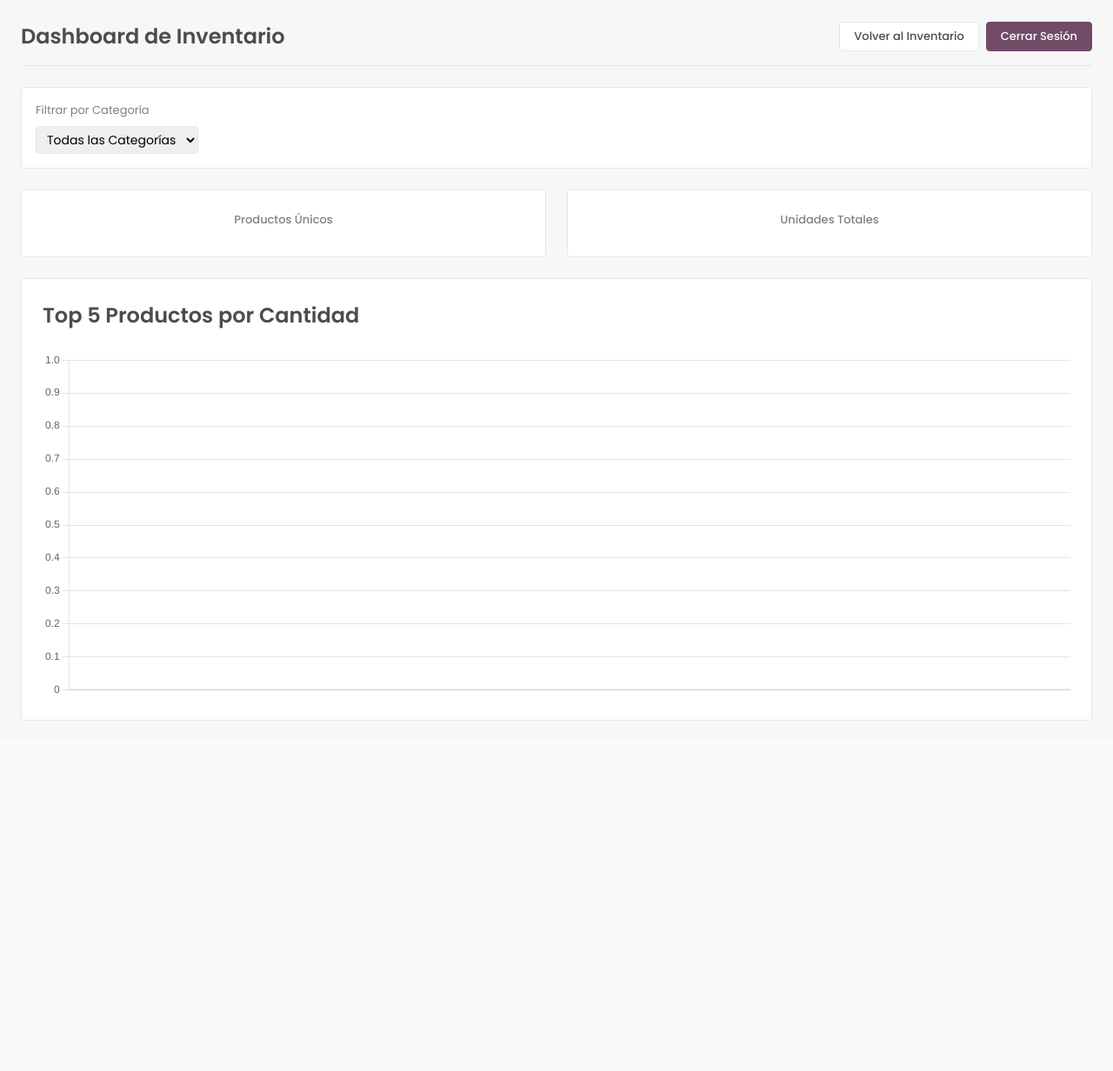
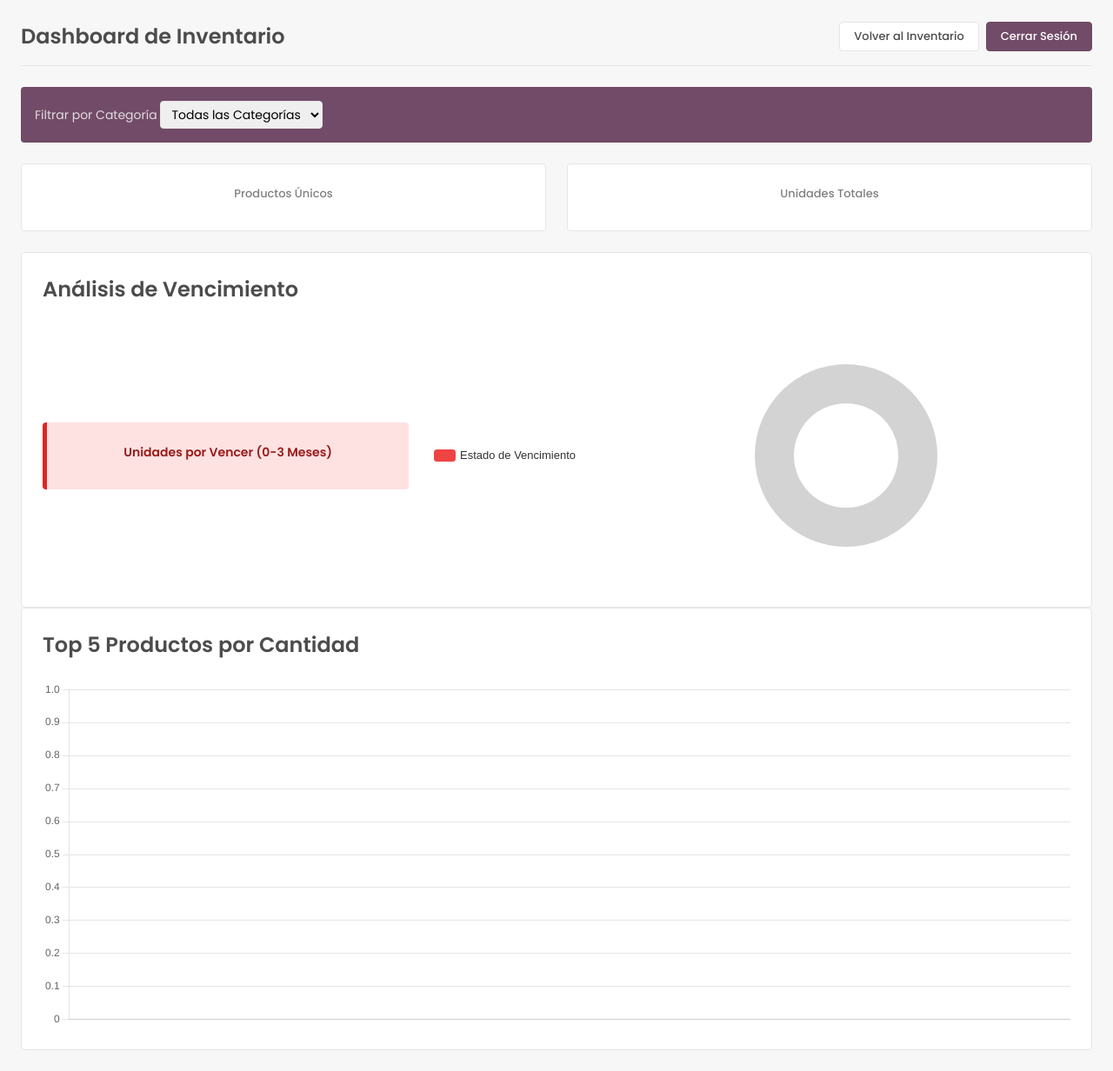
Before and after one commit to josemontero-agv/dashboard-Cobranzas, a Flask app: template templates/dashboard.html in a window 1280 px wide. Shown: the whole page at 87% size. Before the commit the page ends 829 px from the top, so only its background shows below. Run offline with Flask 3, Linux system fonts and the light colour scheme; the template is opened without the code that fills it, so the values that code supplies are empty; some libraries are stand-ins or nearby versions.

Commit message:
nuevo grafico

```diff
--- a/app.py
+++ b/app.py
@@ -47,6 +47,18 @@
 
     inventory_data = data_manager.get_stock_inventory(**selected_filters)
 
+    # **MEJORA**: Añadimos la lógica de filtro de vencimiento aquí también
+    exp_status = request.args.get('exp_status')
+    if exp_status and inventory_data:
+        if exp_status == 'vence_pronto':
+            inventory_data = [item for item in inventory_data if item['meses_expira'] is not None and 0 <= item['meses_expira'] <= 3]
+        elif exp_status == 'advertencia':
+            inventory_data = [item for item in inventory_data if item['meses_expira'] is not None and 4 <= item['meses_expira'] <= 7]
+        elif exp_status == 'ok':
+            inventory_data = [item for item in inventory_data if item['meses_expira'] is not None and 8 <= item['meses_expira'] <= 12]
+        elif exp_status == 'largo_plazo':
+            inventory_data = [item for item in inventory_data if item['meses_expira'] is not None and item['meses_expira'] > 12]
+
     if not inventory_data:
         flash('No hay datos para exportar.', 'warning')
         return redirect(url_for('inventory'))
@@ -87,7 +99,6 @@
 
     return render_template('dashboard.html', data=dashboard_data, categories=available_categories, selected_id=selected_category_id)
 
-# **RUTA DE INVENTARIO MODIFICADA**
 @app.route('/', methods=['GET', 'POST'])
 def inventory():
     if 'username' not in session:
@@ -95,17 +106,29 @@
 
     filter_options = data_manager.get_filter_options()
 
-    # Usamos request.values que combina los datos del formulario (POST) y de la URL (GET)
     selected_filters = {
         'search_term': request.values.get('search_term'),
-        'product_id': request.values.get('product_id', type=int), # <-- Leemos el product_id
+        'product_id': request.values.get('product_id', type=int),
         'grupo_id': request.values.get('grupo_id', type=int),
         'linea_id': request.values.get('linea_id', type=int),
         'lugar_id': request.values.get('lugar_id', type=int)
     }
 
-    # Pasamos todos los filtros a la función de búsqueda
     stock_data = data_manager.get_stock_inventory(**selected_filters)
+
+    exp_status = request.args.get('exp_status')
+    if exp_status and stock_data:
+        if exp_status == 'vence_pronto':
+            stock_data = [item for item in stock_data if item['meses_expira'] is not None and 0 <= item['meses_expira'] <= 3]
+        elif exp_status == 'advertencia':
+            stock_data = [item for item in stock_data if item['meses_expira'] is not None and 4 <= item['meses_expira'] <= 7]
+        elif exp_status == 'ok':
+            stock_data = [item for item in stock_data if item['meses_expira'] is not None and 8 <= item['meses_expira'] <= 12]
+        elif exp_status == 'largo_plazo':
+            stock_data = [item for item in stock_data if item['meses_expira'] is not None and item['meses_expira'] > 12]
+
+    # **MEJORA**: Añadimos el filtro de vencimiento al diccionario para que el botón de exportar lo "recuerde"
+    selected_filters['exp_status'] = exp_status
 
     return render_template(
         'inventory.html',
--- a/static/css/style.css
+++ b/static/css/style.css
@@ -1,8 +1,8 @@
 /* static/css/style.css */
-@import url('https://fonts.googleapis.com/css2?family=Poppins:wght@400;500;600&display=swap');
+@import url('https://fonts.googleapis.com/css2?family=Poppins:wght@400;500;600;700&display=swap');
 
 :root {
-    /* Paleta de Colores Inspirada en Odoo */
+    /* Paleta de Colores */
     --color-primary: #714B67;
     --color-primary-dark: #633f5a;
     --color-text-primary: #4c4c4c;
@@ -14,11 +14,11 @@
     /* Colores de estado */
     --color-danger-bg: #FEE2E2;
     --color-danger-text: #991B1B;
-    --color-warning-bg: #d9dbde;
+    --color-danger-dark: #DC2626;
+    --color-warning-bg: #F3F4F6;
     --color-warning-text: #374151;
     --color-success-bg: #D1FAE5;
     --color-success-text: #065F46;
-
 
     /* Tipografía */
     --font-family-base: 'Poppins', -apple-system, BlinkMacSystemFont, "Segoe UI", Roboto, "Helvetica Neue", Arial, sans-serif;
@@ -49,8 +49,7 @@
     box-sizing: border-box;
 }
 
-/* --- COMPONENTES --- */
-/* Encabezado de Página */
+/* --- COMPONENTES GENERALES --- */
 .page-header {
     display: flex;
     flex-wrap: wrap;
@@ -67,7 +66,6 @@
     margin: 0;
 }
 
-/* Barra de Filtros */
 .filter-bar {
     background-color: var(--color-primary);
     padding: var(--space-3);
@@ -79,7 +77,6 @@
     opacity: 0.8;
 }
 
-/* Botones */
 .btn {
     display: inline-flex;
     align-items: center;
@@ -95,7 +92,7 @@
     transition: all 0.2s ease-in-out;
     background-color: var(--color-surface);
     color: var(--color-text-primary);
-    font-family: inherit; /* **MEJORA**: Hereda la fuente principal */
+    font-family: inherit;
 }
 .btn:hover {
     background-color: var(--color-background);
@@ -119,25 +116,22 @@
     border-color: #d9d9d9;
     background-color: var(--color-background);
 }
-
 .filter-bar .btn:hover {
     background-color: var(--color-border);
     color: var(--color-text-primary);
 }
 
-
-/* Formularios */
 .form-control, .form-select {
     height: 32px;
     padding: 0 var(--space-2);
     border: 1px solid var(--color-border);
     border-radius: var(--border-radius);
     font-size: var(--font-size-base);
+    font-family: inherit;
     box-sizing: border-box;
-    font-family: inherit; /* **MEJORA**: Hereda la fuente principal */
 }
 
-/* Tabla */
+/* --- ESTILOS DE TABLA (RESTAURADOS) --- */
 .table-container {
     background-color: var(--color-surface);
     border: 1px solid var(--color-border);
@@ -172,39 +166,55 @@
 .table tbody tr:last-child td {
     border-bottom: none;
 }
-.text-right {
-    text-align: right;
+
+/* Clases de utilidad */
+.text-right { text-align: right; }
+.text-center { text-align: center; }
+.col-no-wrap { white-space: nowrap !important; }
+
+.status-vence-pronto { background-color: var(--color-danger-bg); color: var(--color-danger-text); font-weight: 600; }
+.status-advertencia { background-color: var(--color-warning-bg); color: var(--color-warning-text); }
+.status-ok { background-color: var(--color-success-bg); color: var(--color-success-text); }
+
+/* --- ESTILOS ESPECÍFICOS DEL DASHBOARD --- */
+.grid-container {
+    display: grid;
+    grid-template-columns: 1fr;
+    gap: var(--space-4);
+    margin-bottom: var(--space-4);
 }
-.text-center {
+@media (min-width: 768px) { .grid-container { grid-template-columns: repeat(2, 1fr); } }
+@media (min-width: 1200px) { .grid-container--uneven { grid-template-columns: 1fr 2fr; } }
+
+.kpi-card {
+    background-color: var(--color-surface);
+    border: 1px solid var(--color-border);
+    border-radius: var(--border-radius);
+    padding: var(--space-4);
     text-align: center;
 }
-.col-no-wrap {
-    white-space: nowrap !important;
+.kpi-card__title { font-size: var(--font-size-sm); color: var(--color-text-secondary); font-weight: 500; margin: 0 0 var(--space-2) 0; }
+.kpi-card__value { font-size: var(--font-size-xl); font-weight: 600; margin: 0; }
+
+.alert-card {
+    background-color: var(--color-danger-bg);
+    border-left: 5px solid var(--color-danger-dark);
+    padding: var(--space-4);
+    display: flex;
+    flex-direction: column;
+    justify-content: center;
+    align-items: center;
+    text-align: center;
+    border-radius: var(--border-radius);
 }
+.alert-card__title { color: var(--color-danger-text); font-weight: 600; font-size: var(--font-size-base); margin: 0 0 var(--space-2) 0; }
+.alert-card__value { color: var(--color-danger-dark); font-size: 3em; font-weight: 700; line-height: 1; margin: 0; }
 
-
-/* Login Card */
-.login-card {
+.chart-container {
     background-color: var(--color-surface);
+    border: 1px solid var(--color-border);
     border-radius: var(--border-radius);
-    padding: var(--space-5);
-    width: 100%;
-    max-width: 400px;
-    margin: 0 auto;
-    border: 1px solid var(--color-border);
+    padding: var(--space-4);
 }
-
-/* Estilos para los estados de expiración */
-.status-vence-pronto {
-    background-color: var(--color-danger-bg);
-    color: var(--color-danger-text);
-    font-weight: 600;
-}
-.status-advertencia {
-    background-color: var(--color-warning-bg);
-    color: var(--color-warning-text);
-}
-.status-ok {
-    background-color: var(--color-success-bg);
-    color: var(--color-success-text);
-}
+.chart-title { font-size: var(--font-size-lg); font-weight: 600; margin: 0 0 var(--space-4) 0; }
+.chart-wrapper { position: relative; height: 400px; width: 100%; }
--- a/templates/dashboard.html
+++ b/templates/dashboard.html
@@ -9,10 +9,10 @@
     </div>
 </header>
 
-<div style="background-color: var(--color-surface); border: 1px solid var(--color-border); border-radius: var(--border-radius); padding: var(--space-3); margin-bottom: var(--space-4);">
+<div class="filter-bar">
     <form method="POST" action="{{ url_for('dashboard') }}" id="categoryFilterForm">
         <div style="max-width: 400px;">
-            <label for="category_id" style="font-size: var(--font-size-sm); color: var(--color-text-secondary); margin-bottom: var(--space-2); display: block;">Filtrar por Categoría</label>
+            <label for="category_id">Filtrar por Categoría</label>
             <select name="category_id" id="category_id" class="form-control" onchange="this.form.submit()">
                 <option value="">Todas las Categorías</option>
                 {% for category in categories %}
@@ -22,31 +22,50 @@
                 {% endfor %}
             </select>
         </div>
-        </form>
+    </form>
 </div>
 
-<div style="display: grid; grid-template-columns: repeat(auto-fit, minmax(250px, 1fr)); gap: var(--space-4); margin-bottom: var(--space-4);">
-    <div style="background-color: var(--color-surface); border: 1px solid var(--color-border); border-radius: var(--border-radius); padding: var(--space-4); text-align: center;">
-        <h2 style="font-size: var(--font-size-sm); color: var(--color-text-secondary); font-weight: 500; margin: 0 0 var(--space-2) 0;">Productos Únicos</h2>
-        <p style="font-size: var(--font-size-xl); font-weight: 600; margin: 0;">{{ data.kpi_total_products }}</p>
+<div class="grid-container">
+    <div class="kpi-card">
+        <h2 class="kpi-card__title">Productos Únicos</h2>
+        <p class="kpi-card__value">{{ data.kpi_total_products }}</p>
     </div>
-    <div style="background-color: var(--color-surface); border: 1px solid var(--color-border); border-radius: var(--border-radius); padding: var(--space-4); text-align: center;">
-        <h2 style="font-size: var(--font-size-sm); color: var(--color-text-secondary); font-weight: 500; margin: 0 0 var(--space-2) 0;">Unidades Totales</h2>
-        <p style="font-size: var(--font-size-xl); font-weight: 600; margin: 0;">{{ data.kpi_total_quantity }}</p>
+    <div class="kpi-card">
+        <h2 class="kpi-card__title">Unidades Totales</h2>
+        <p class="kpi-card__value">{{ data.kpi_total_quantity }}</p>
     </div>
 </div>
-<div style="background-color: var(--color-surface); border: 1px solid var(--color-border); border-radius: var(--border-radius); padding: var(--space-4);">
-    <h2 style="font-size: var(--font-size-lg); font-weight: 600; margin: 0 0 var(--space-4) 0;">Top 5 Productos por Cantidad</h2>
-    <div style="position: relative; height: 400px; width: 100%;">
+
+<div class="chart-container">
+    <h2 class="chart-title">Análisis de Vencimiento</h2>
+    <div style="display: flex; flex-wrap: wrap; align-items: center; gap: var(--space-4);">
+        <div class="alert-card" style="flex: 1; min-width: 200px;">
+            <h3 class="alert-card__title">Unidades por Vencer (0-3 Meses)</h3>
+            <p class="alert-card__value">{{ data.kpi_vence_pronto }}</p>
+        </div>
+        <div style="position: relative; height: 300px; flex: 2; min-width: 300px;">
+            <div id="expirationChart" style="height: 100%; width: 100%;"></div>
+        </div>
+    </div>
+</div>
+
+<div class="chart-container">
+    <h2 class="chart-title">Top 5 Productos por Cantidad</h2>
+    <div class="chart-wrapper">
         <canvas id="stockChart"></canvas>
     </div>
 </div>
+
+
 <script src="https://cdn.jsdelivr.net/npm/chart.js"></script>
+<script src="https://cdn.jsdelivr.net/npm/echarts@5.5.0/dist/echarts.min.js"></script>
+
 <script>
     document.addEventListener('DOMContentLoaded', function() {
+        // --- Gráfico de Barras (Top 5) ---
         if (document.getElementById('stockChart')) {
             const ctx = document.getElementById('stockChart').getContext('2d');
-            const chart = new Chart(ctx, {
+            const stockChart = new Chart(ctx, {
                 type: 'bar',
                 data: {
                     labels: {{ data.chart_labels | tojson }},
@@ -66,10 +85,10 @@
                     scales: { y: { beginAtZero: true } },
                     plugins: { legend: { display: false } },
                     onClick: (event) => {
-                        const points = chart.getElementsAtEventForMode(event, 'nearest', { intersect: true }, true);
+                        const points = stockChart.getElementsAtEventForMode(event, 'nearest', { intersect: true }, true);
                         if (points.length) {
                             const firstPoint = points[0];
-                            const productId = chart.data.datasets[firstPoint.datasetIndex].productIds[firstPoint.index];
+                            const productId = stockChart.data.datasets[firstPoint.datasetIndex].productIds[firstPoint.index];
                             const url = new URL("{{ url_for('inventory', _external=True) }}");
                             url.searchParams.set('product_id', productId);
                             window.location.href = url.toString();
@@ -81,6 +100,77 @@
                 }
             });
         }
+
+        // --- Gráfico de Anillo con ECharts ---
+        if (document.getElementById('expirationChart')) {
+            {% set echarts_data = [] %}
+            {% for i in range(data.exp_chart_labels|length) %}
+                {% set _ = echarts_data.append({'value': data.exp_chart_data[i], 'name': data.exp_chart_labels[i]}) %}
+            {% endfor %}
+
+            const expChartDom = document.getElementById('expirationChart');
+            const expChart = echarts.init(expChartDom);
+
+            function getResponsiveOptions(width) {
+                if (width < 992) {
+                    return {
+                        legend: { orient: 'horizontal', left: 'center', top: 'bottom', itemGap: 10 },
+                        series: { center: ['50%', '45%'] }
+                    };
+                } else {
+                    return {
+                        legend: { orient: 'vertical', left: 'left', top: 'center', itemGap: 15, textStyle: { fontSize: 13 } },
+                        series: { center: ['65%', '50%'] }
+                    };
+                }
+            }
+
+            let responsiveOptions = getResponsiveOptions(window.innerWidth);
+
+            const option = {
+                tooltip: { trigger: 'item', formatter: '{b}: {c} ({d}%)' },
+                legend: responsiveOptions.legend,
+                series: [{
+                    name: 'Estado de Vencimiento',
+                    type: 'pie',
+                    radius: ['40%', '70%'],
+                    center: responsiveOptions.series.center,
+                    avoidLabelOverlap: false,
+                    padAngle: 5,
+                    itemStyle: { borderRadius: 10 },
+                    label: { show: false, position: 'center' },
+                    emphasis: { label: { show: true, fontSize: '24', fontWeight: 'bold' } },
+                    labelLine: { show: false },
+                    minAngle: 5,
+                    data: {{ echarts_data | tojson }},
+                    color: ['#EF4444', '#6B7280', '#10B981', '#3B82F6']
+                }]
+            };
+            expChart.setOption(option);
+
+            expChart.on('click', function (params) {
+                const label = params.name;
+                let status = '';
+                if (label.startsWith('Por Vencer')) { status = 'vence_pronto'; }
+                else if (label.startsWith('Advertencia')) { status = 'advertencia'; }
+                else if (label.startsWith('OK')) { status = 'ok'; }
+                else if (label.startsWith('Largo Plazo')) { status = 'largo_plazo'; }
+                if (status) {
+                    const url = new URL("{{ url_for('inventory', _external=True) }}");
+                    url.searchParams.set('exp_status', status);
+                    window.location.href = url.toString();
+                }
+            });
+
+            window.addEventListener('resize', () => {
+                responsiveOptions = getResponsiveOptions(window.innerWidth);
+                expChart.setOption({
+                    legend: responsiveOptions.legend,
+                    series: [{ center: responsiveOptions.series.center }]
+                });
+                expChart.resize();
+            });
+        }
     });
 </script>
 {% endblock %}
--- a/templates/inventory.html
+++ b/templates/inventory.html
@@ -96,7 +96,7 @@
             </tr>
             {% else %}
             <tr>
-                <td colspan="10" style="text-align: center; padding: var(--space-4);">No se encontraron productos.</td>
+                <td colspan="10" style="text-align: center; padding: var(--space-4);">No se encontraron productos para la búsqueda.</td>
             </tr>
             {% endfor %}
         </tbody>
```
Also changed, not shown: odoo_manager.py (+54 -51 lines).
